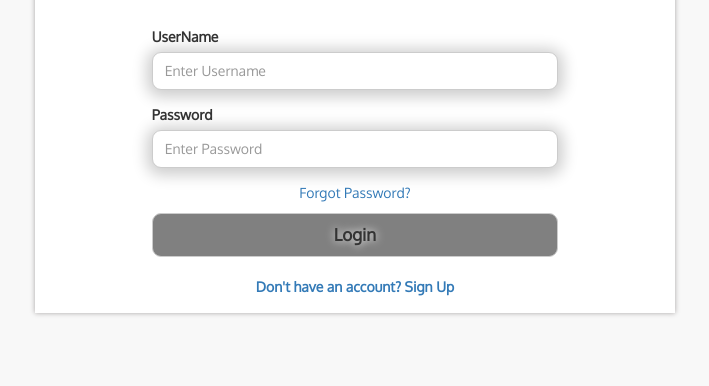
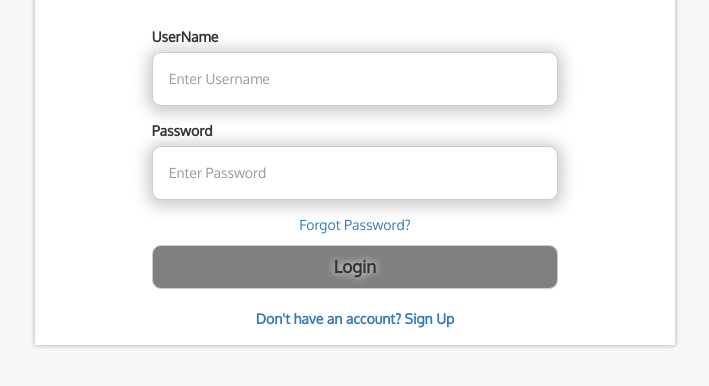
Before and after one commit to karthikairasu/school_app, a plain HTML site: page login.html in a window 1280 px wide. Shown: the part 238-624 px from the top of the page, without its empty margins (285-994 px from the left). Drawn offline with nearby package versions, Linux system fonts and the light colour scheme.

Commit message:
Update style.css

```diff
--- a/assets/style.css
+++ b/assets/style.css
@@ -332,7 +332,7 @@ table tbody #teach_detail{
 }
 .login_input{
     border-radius: 9px;
-    padding: 18px 12px;
+    padding: 26px 16px;
     box-shadow: 0 2px 15px 5px rgba(0, 0, 0, 0.2);
 }
 .login_btn{
```
